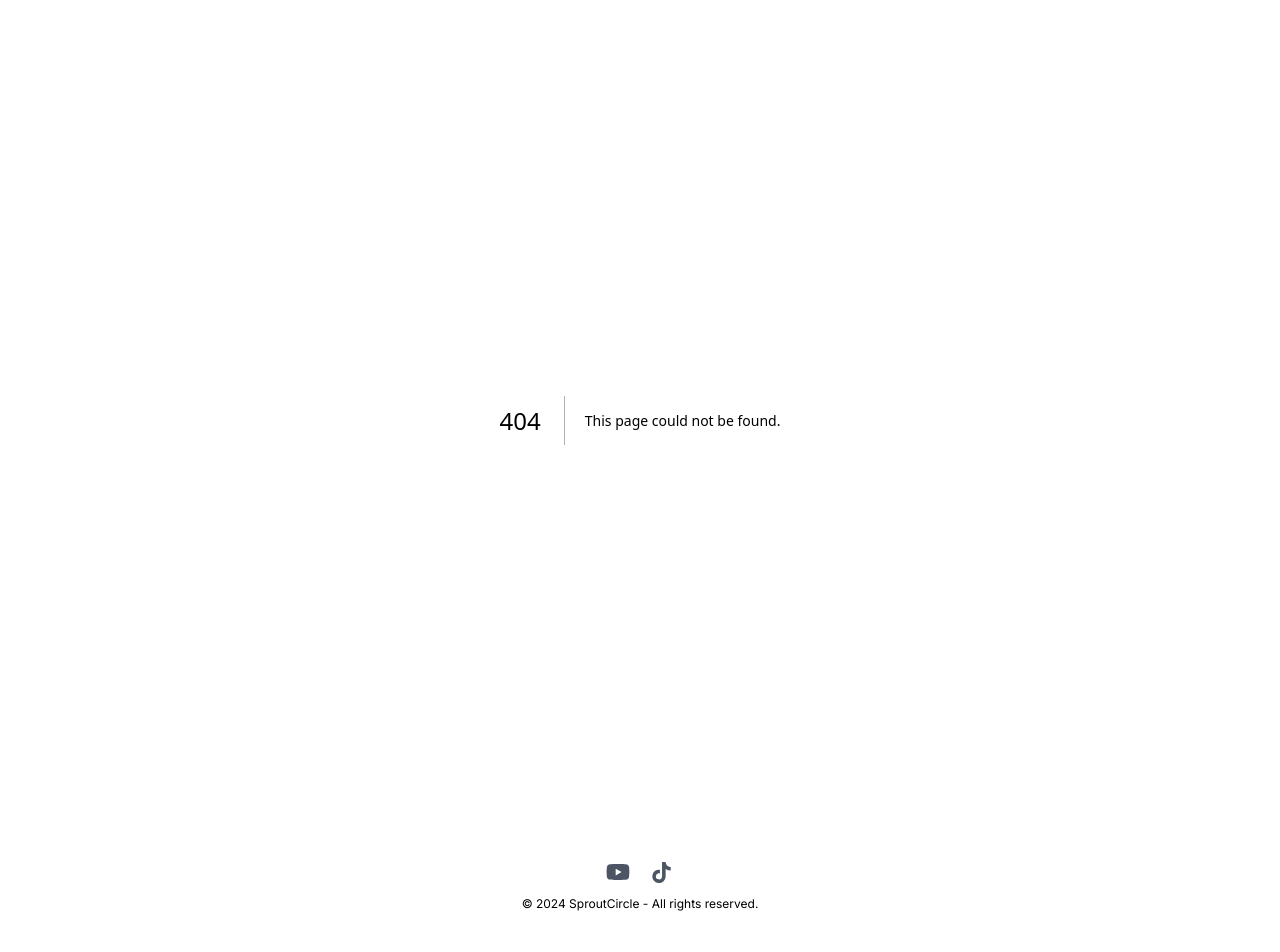
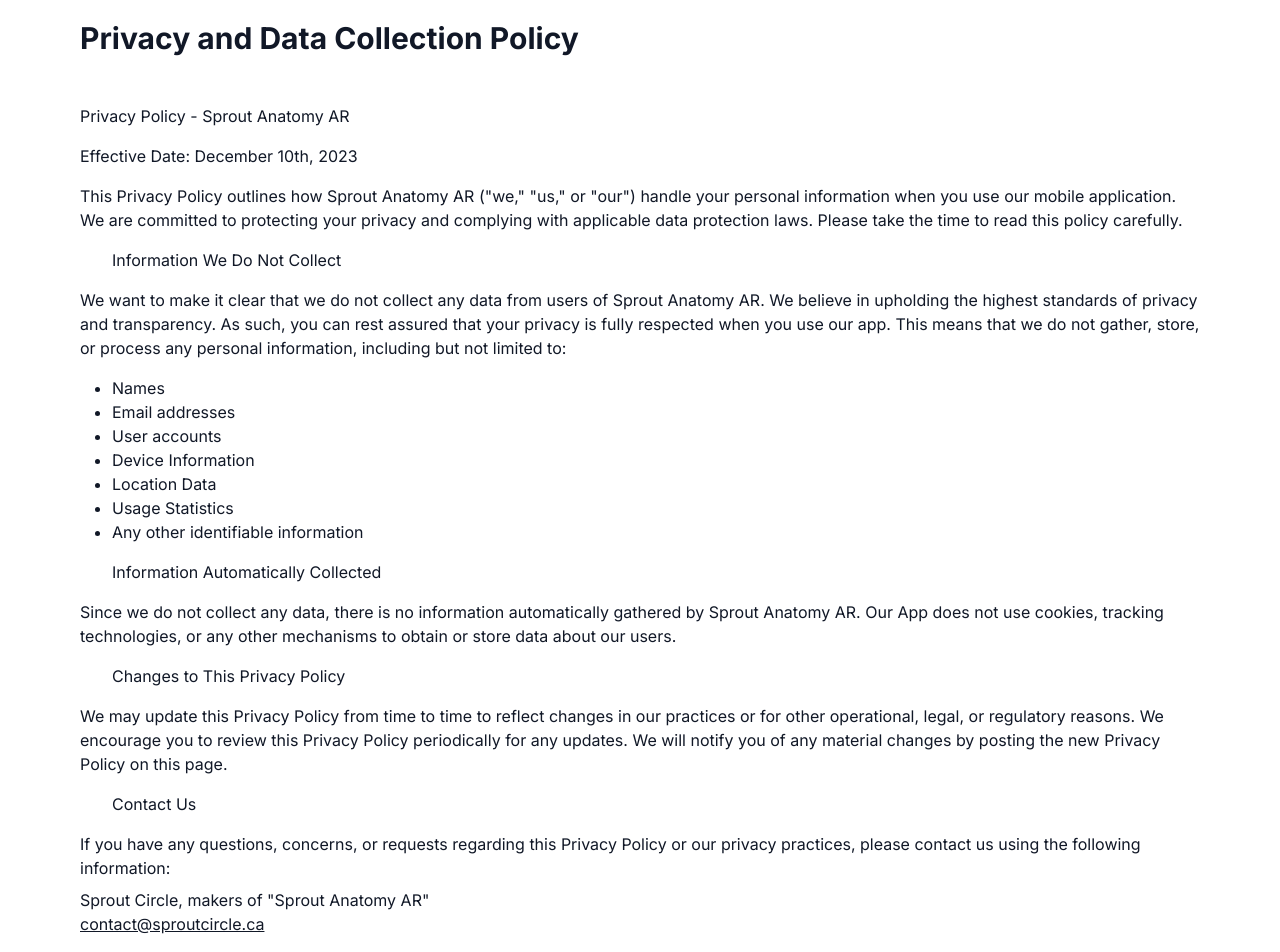
Before and after one commit to josephspagnuolo/sproutcircle, a Next.js app: page /projects/sprout-anatomy-ar/privacy-policy in a window 1280 px wide. Before the commit this address had no page. Shown: the part 60-1012 px from the top of the page. Before the commit the page ends 988 px from the top, so only its background shows below. Built offline with nearby package versions, Linux system fonts and the light colour scheme.

Commit message:
Update Sprout Anatomy AR links

```diff
--- /dev/null
+++ b/app/projects/sprout-anatomy-ar/credits/page.tsx
@@ -0,0 +1,23 @@
+export default function SproutAnatomyARCredits() {
+  return (
+    <div className="sm:px-16">
+      <h1 className="font-bold text-3xl">List of Credits</h1>
+      <div className="py-10">
+        <div className="py-2">All Credits for 3D Models used in Sprout Anatomy AR</div>
+        <div className="py-2">Effective Date: December 10th, 2023</div>
+        <ul className="py-12 space-y-4">
+          <li>"Animal cell - Downloadable" (<a href="https://skfb.ly/6xSF8" target="_blank" className="underline">https://skfb.ly/6xSF8</a>) by Lauri Purhonen is licensed under Creative Commons Attribution (<a href="http://creativecommons.org/licenses/by/4.0/" target="_blank" className="underline break-words">http://creativecommons.org/licenses/by/4.0/</a>).</li>
+          <li>"Human heart" (<a href="https://skfb.ly/o69PM" target="_blank" className="underline">https://skfb.ly/o69PM</a>) by Freddan755 is licensed under Creative Commons Attribution (<a href="http://creativecommons.org/licenses/by/4.0/" target="_blank" className="underline break-words">http://creativecommons.org/licenses/by/4.0/</a>).</li>
+          <li>"Brain Model 2" (<a href="https://skfb.ly/oqTXA" target="_blank" className="underline">https://skfb.ly/oqTXA</a>) by nickharper is licensed under Creative Commons Attribution (<a href="http://creativecommons.org/licenses/by/4.0/" target="_blank" className="underline break-words">http://creativecommons.org/licenses/by/4.0/</a>).</li>
+          <li>"Splanchnology" (<a href="https://skfb.ly/ooZKD" target="_blank" className="underline">https://skfb.ly/ooZKD</a>) by Z-Anatomy is licensed under Creative Commons Attribution-ShareAlike (<a href="http://creativecommons.org/licenses/by-sa/4.0/" target="_blank" className="underline break-words">http://creativecommons.org/licenses/by-sa/4.0/</a>).</li>
+        </ul>
+        <div className="py-2 ml-8">Contact Us</div>
+        <div className="py-2">
+          If you have any questions, concerns, or requests regarding this Privacy Policy or our privacy practices, please contact us using the following information:
+        </div>
+        <div>Sprout Circle, makers of "Sprout Anatomy AR"</div>
+        <a href="mailto:contact@sproutcircle.ca" className="underline">contact@sproutcircle.ca</a>
+      </div>
+    </div>
+  );
+}
--- a/app/projects/ar-study-pod/privacy-policy/page.tsx
+++ b/app/projects/sprout-anatomy-ar/privacy-policy/page.tsx
@@ -1,18 +1,18 @@
-export default function ARStudyPodPrivacyPolicy() {
+export default function SproutAnatomyARPrivacyPolicy() {
   return (
-    <div className="px-16">
+    <div className="sm:px-16">
       <h1 className="font-bold text-3xl">Privacy and Data Collection Policy</h1>
       <div className="py-10">
-        <div className="py-2">Privacy Policy - AR Study Pod</div>
+        <div className="py-2">Privacy Policy - Sprout Anatomy AR</div>
         <div className="py-2">Effective Date: December 10th, 2023</div>
         <div className="py-2">
-          This Privacy Policy outlines how AR Study Pod ("we," "us," or "our") handle your personal information when you use our mobile application. We are committed to protecting your privacy and complying with applicable data protection laws. Please take the time to read this policy carefully.
+          This Privacy Policy outlines how Sprout Anatomy AR ("we," "us," or "our") handle your personal information when you use our mobile application. We are committed to protecting your privacy and complying with applicable data protection laws. Please take the time to read this policy carefully.
         </div>
         <div className="py-2 ml-8">Information We Do Not Collect</div>
         <div className="py-2">
-          We want to make it clear that we do not collect any data from users of AR Study Pod. We believe in upholding the highest standards of privacy and transparency. As such, you can rest assured that your privacy is fully respected when you use our app. This means that we do not gather, store, or process any personal information, including but not limited to:
+          We want to make it clear that we do not collect any data from users of Sprout Anatomy AR. We believe in upholding the highest standards of privacy and transparency. As such, you can rest assured that your privacy is fully respected when you use our app. This means that we do not gather, store, or process any personal information, including but not limited to:
         </div>
-        <div className="py-2">
+        <div className="py-2 ml-8">
           <ul className="list-disc">
             <li>Names</li>
             <li>Email addresses</li>
@@ -25,7 +25,7 @@
         </div>
         <div className="py-2 ml-8">Information Automatically Collected</div>
         <div className="py-2">
-          Since we do not collect any data, there is no information automatically gathered by AR Study Pod. Our App does not use cookies, tracking technologies, or any other mechanisms to obtain or store data about our users.
+          Since we do not collect any data, there is no information automatically gathered by Sprout Anatomy AR. Our App does not use cookies, tracking technologies, or any other mechanisms to obtain or store data about our users.
         </div>
         <div className="py-2 ml-8">Changes to This Privacy Policy</div>
         <div className="py-2">
@@ -35,8 +35,8 @@
         <div className="py-2">
           If you have any questions, concerns, or requests regarding this Privacy Policy or our privacy practices, please contact us using the following information:
         </div>
-        <div>Sprout Circle, makers of "AR Study Pod"</div>
-        <a href="mailto:contact@sproutcircle.ca">contact@sproutcircle.ca</a>
+        <div>Sprout Circle, makers of "Sprout Anatomy AR"</div>
+        <a href="mailto:contact@sproutcircle.ca" className="underline">contact@sproutcircle.ca</a>
       </div>
     </div>
   );
--- /dev/null
+++ b/app/projects/sprout-anatomy-ar/worksheets/page.tsx
@@ -0,0 +1,23 @@
+export default function SproutAnatomyARWorksheets() {
+  return (
+    <div className="sm:px-16">
+      <h1 className="font-bold text-3xl">Compatible Worksheets</h1>
+      <div className="py-10">
+        <div className="py-2">All Compatible Worksheets for Usage in Sprout Anatomy AR</div>
+        <div className="py-2">Effective Date: December 10th, 2023</div>
+        <ul className="py-12 space-y-4">
+          <li>"Animal Cell Worksheets" available <a href="https://www.sciencefacts.net/wp-content/uploads/2020/06/Animal-Cell-Worksheets-Labeling.jpg" target="_blank" className="underline">here</a> from ScienceFacts.net online.</li>
+          <li>"Heart Worksheet" available <a href="https://i.pinimg.com/originals/e8/dc/dc/e8dcdcce00d2e98a1fbe799b14e646c4.jpg" target="_blank" className="underline">here</a> from Pinterest online.</li>
+          <li>"The Human Brain" worksheet available <a href="https://teachon.in/wp-content/uploads/2021/08/The-Human-Brain.jpg" target="_blank" className="underline">here</a> from Teach On online.</li>
+          <li>"Digestive System Label The Organs" worksheet available <a href="https://www.liveworksheets.com/sites/default/files/styles/worksheet/public/def_files/2021/10/26/11026200949176358/11026200949176358001.jpg" target="_blank" className="underline">here</a> from LiveWorksheets.com online.</li>
+        </ul>
+        <div className="py-2 ml-8">Contact Us</div>
+        <div className="py-2">
+          If you have any questions, concerns, or requests regarding these worksheets, please contact us using the following information:
+        </div>
+        <div>Sprout Circle, makers of "Sprout Anatomy AR"</div>
+        <a href="mailto:contact@sproutcircle.ca" className="underline">contact@sproutcircle.ca</a>
+      </div>
+    </div>
+  );
+}
```
